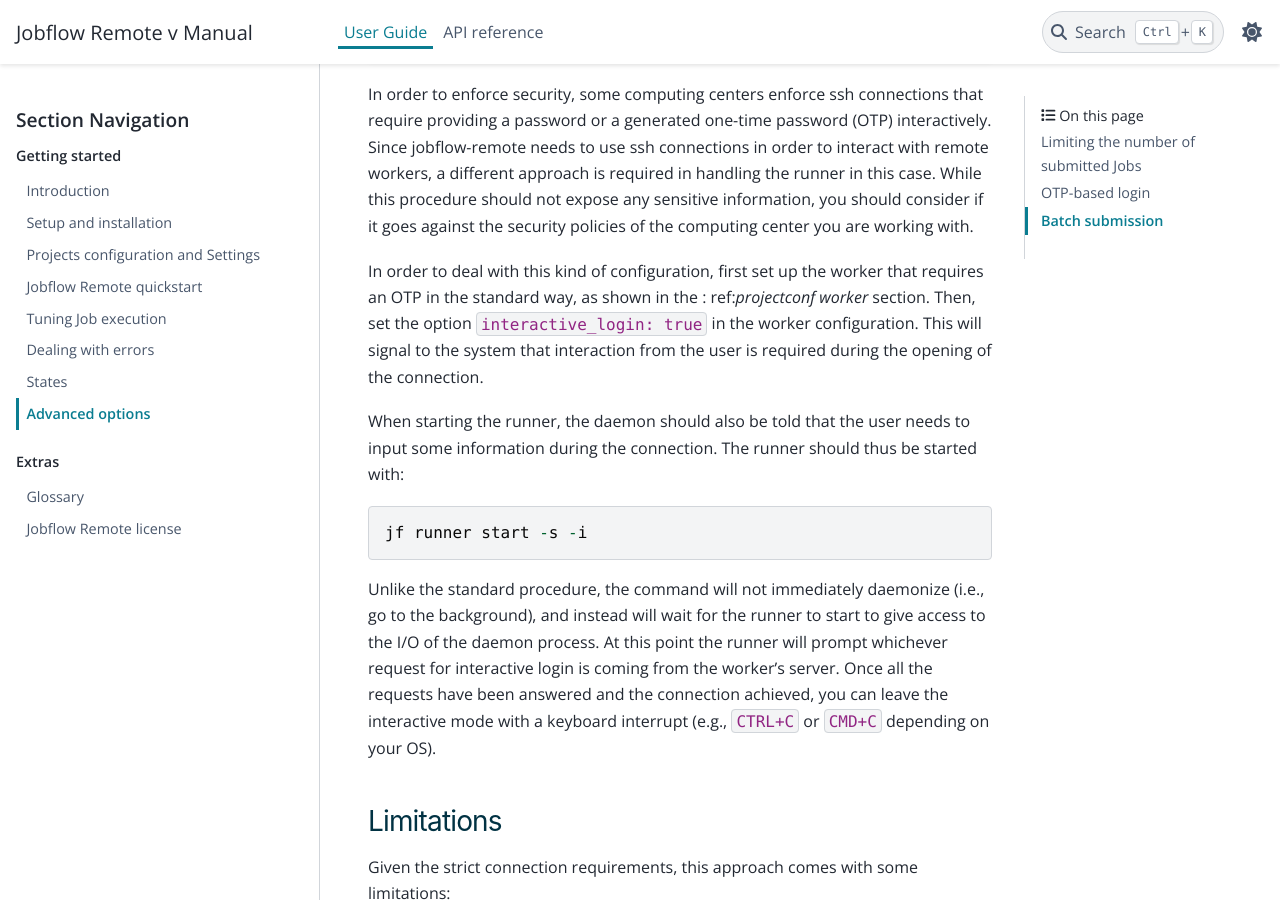
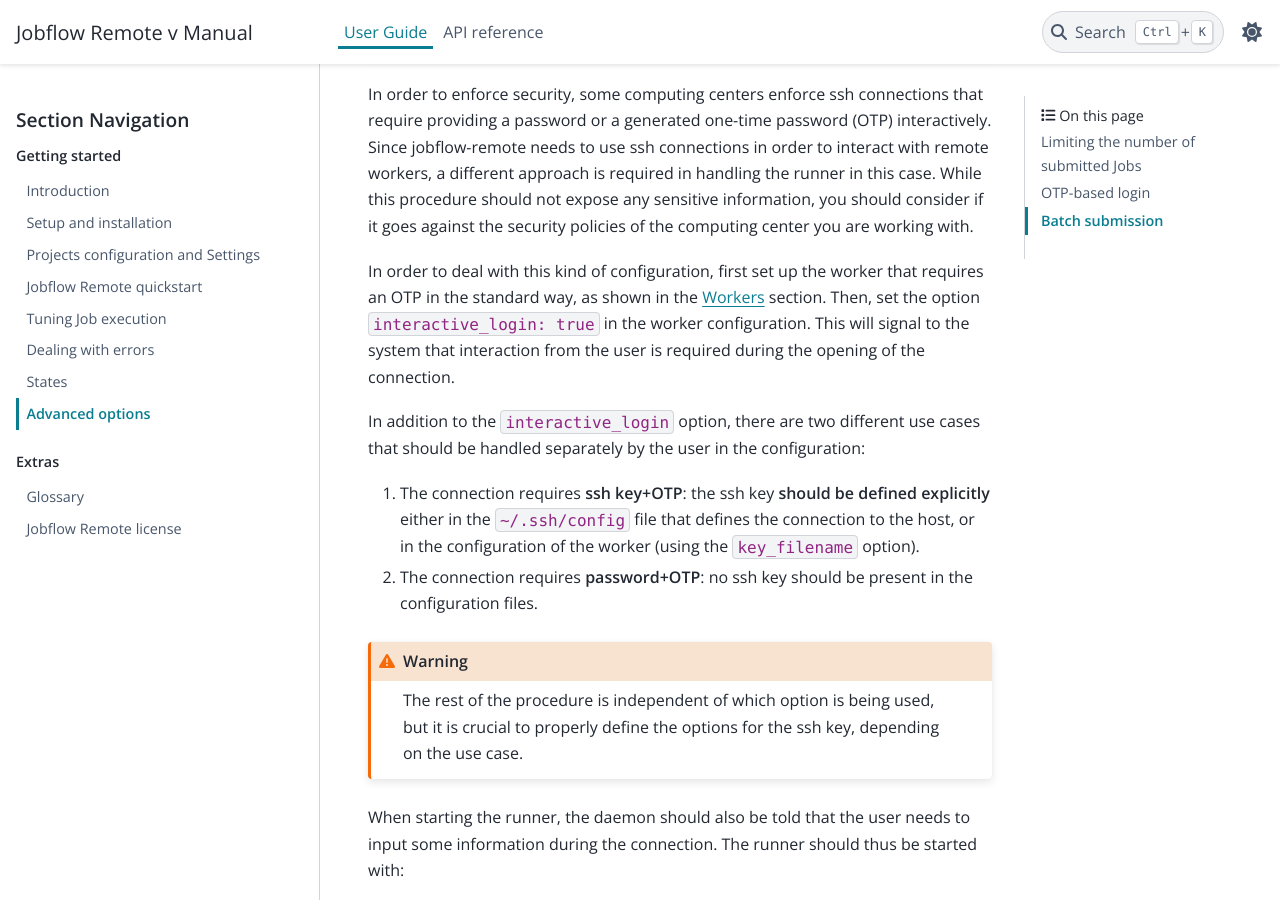
Before and after one commit to Matgenix/jobflow-remote, a Sphinx documentation site: the page built from doc/source/user/advancedoptions.rst, in a window 1280 px wide and 900 px high, scrolled down 878 px. Built offline with Sphinx 7.4.7 and the PyData theme 0.15.4, drawn with Linux system fonts in a browser that asks for light colours; pages that are not in the unit, such as notebooks, are missing from menus; the version number could not be read and is left out.

Commit message:
improve documentation for OTP connection

```diff
--- a/doc/source/user/advancedoptions.rst
+++ b/doc/source/user/advancedoptions.rst
@@ -38,10 +38,24 @@
 against the security policies of the computing center you are working with.
 
 In order to deal with this kind of configuration, first set up the worker that
-requires an OTP in the standard way, as shown in the : ref:`projectconf worker` section.
+requires an OTP in the standard way, as shown in the :ref:`projectconf worker` section.
 Then, set the option ``interactive_login: true`` in the worker configuration.
 This will signal to the system that interaction from the user is required during the
 opening of the connection.
+
+In addition to the ``interactive_login`` option, there are two different use cases
+that should be handled separately by the user in the configuration:
+
+#. The connection requires **ssh key+OTP**: the ssh key **should be defined explicitly**
+   either in the ``~/.ssh/config`` file that defines the connection to the host, or
+   in the configuration of the worker (using the ``key_filename`` option).
+#. The connection requires **password+OTP**: no ssh key should be present in the
+   configuration files.
+
+.. warning::
+
+    The rest of the procedure is independent of which option is being used, but it
+    is crucial to properly define the options for the ssh key, depending on the use case.
 
 When starting the runner, the daemon should also be told that the user needs to
 input some information during the connection. The runner should thus be started with::
```
Also changed, not shown: doc/source/user/introduction.rst (+5 -4 lines).
